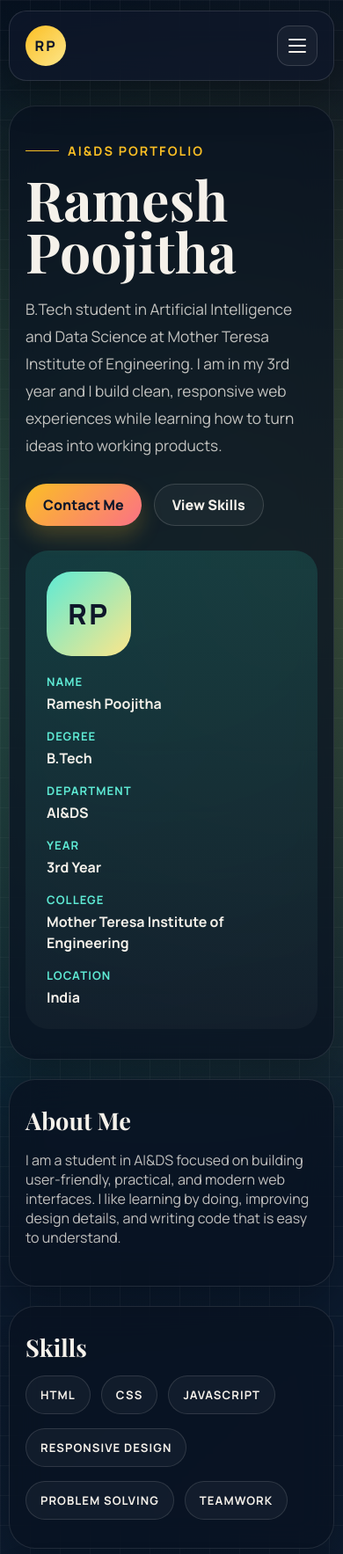
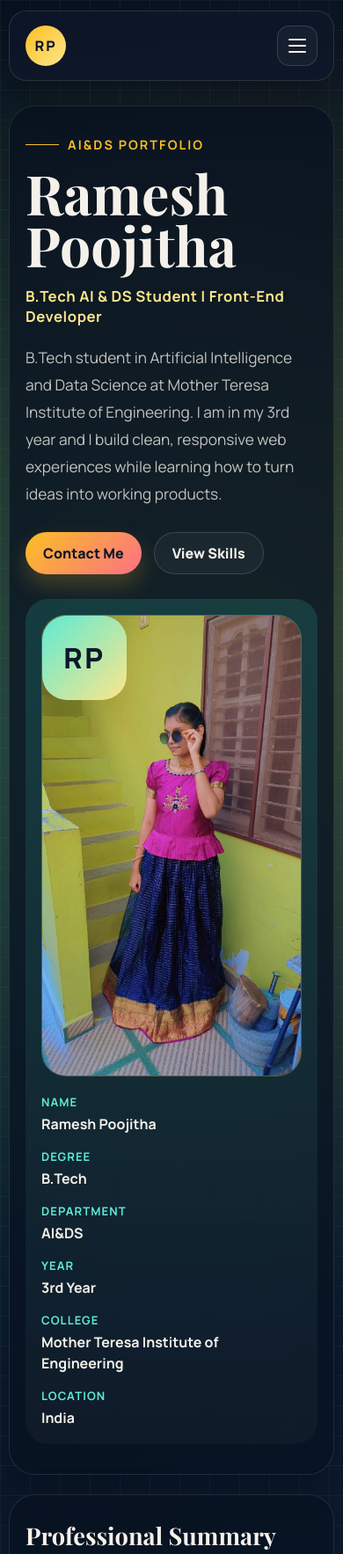
Before and after one commit to poojitha200631/Java-Full-Stack, a plain HTML site: page HTML-CSS/index.html in a window 390 px wide. Shown: the top 1767 px of the page at 88% size. Drawn offline with nearby package versions, Linux system fonts and the light colour scheme.

Commit message:
HTML-CSS

```diff
--- a/HTML-CSS/index.html
+++ b/HTML-CSS/index.html
@@ -3,8 +3,8 @@
 <head>
     <meta charset="UTF-8">
     <meta name="viewport" content="width=device-width, initial-scale=1.0">
-    <meta name="description" content="Portfolio of Ramesh Poojitha, a B.Tech AI&DS student.">
-    <title>Ramesh Poojitha | Portfolio</title>
+    <meta name="description" content="Resume of Ramesh Poojitha, a B.Tech AI&DS student.">
+    <title>Ramesh Poojitha | Resume</title>
     <link rel="preconnect" href="https://fonts.googleapis.com">
     <link rel="preconnect" href="https://fonts.gstatic.com" crossorigin>
     <link href="https://fonts.googleapis.com/css2?family=Manrope:wght@400;500;600;700;800&family=Playfair+Display:wght@600;700&display=swap" rel="stylesheet">
@@ -34,6 +34,7 @@
                 <div class="hero-copy">
                     <p class="eyebrow">AI&DS Portfolio</p>
                     <h1>Ramesh Poojitha</h1>
+                    <p class="role">B.Tech AI &amp; DS Student | Front-End Developer</p>
                     <p class="lead">
                         B.Tech student in Artificial Intelligence and Data Science at Mother Teresa Institute of Engineering.
                         I am in my 3rd year and I build clean, responsive web experiences while learning how to turn ideas into working products.
@@ -45,7 +46,10 @@
                 </div>
 
                 <aside class="profile-panel">
-                    <div class="avatar">RP</div>
+                    <div class="photo-frame">
+                        <img class="profile-photo" src="WhatsApp Image 2026-06-13 at 10.40.26 AM.jpeg"alt="Portrait of Ramesh Poojitha" onerror="this.hidden=true;this.nextElementSibling.hidden=false;">
+                        <div class="avatar profile-fallback" hidden>RP</div>
+                    </div>
                     <div class="quick-facts">
                         <div>
                             <span>Name</span>
@@ -76,7 +80,7 @@
             </section>
 
             <section id="about" class="card section-block reveal">
-                <h2>About Me</h2>
+                <h2>Professional Summary</h2>
                 <p>
                     I am a student in AI&DS focused on building user-friendly, practical, and modern web interfaces.
                     I like learning by doing, improving design details, and writing code that is easy to understand.
@@ -157,7 +161,7 @@
                     </div>
                     <div>
                         <span>Email</span>
-                        <a href="mailto:poojitha2006312gmail.com">poojitha2006312gmail.com</a>
+                        <a href="mailto:poojitha2006312@gmail.com">poojitha2006312@gmail.com</a>
                     </div>
                     <div>
                         <span>Location</span>
--- a/HTML-CSS/style.css
+++ b/HTML-CSS/style.css
@@ -130,6 +130,13 @@ a {
 	grid-template-columns: 1.5fr 0.9fr;
 	gap: 28px;
 	padding: 34px;
+	align-items: stretch;
+}
+
+.hero-copy {
+	display: flex;
+	flex-direction: column;
+	justify-content: center;
 }
 
 .eyebrow {
@@ -161,6 +168,14 @@ h3 {
 h1 {
 	font-size: clamp(3rem, 8vw, 5.4rem);
 	line-height: 0.95;
+}
+
+.role {
+	margin: 16px 0 0;
+	font-size: 1.05rem;
+	font-weight: 700;
+	letter-spacing: 0.03em;
+	color: #fde68a;
 }
 
 .lead,
@@ -219,6 +234,35 @@ h1 {
 	background: linear-gradient(180deg, rgba(45, 212, 191, 0.16), rgba(255, 255, 255, 0.03));
 }
 
+.photo-frame {
+	position: relative;
+	overflow: hidden;
+	border-radius: 28px;
+	min-height: 310px;
+	border: 1px solid rgba(255, 255, 255, 0.14);
+	background: linear-gradient(160deg, rgba(251, 191, 36, 0.18), rgba(45, 212, 191, 0.18));
+	box-shadow: inset 0 1px 0 rgba(255, 255, 255, 0.08);
+}
+
+.profile-photo {
+	display: block;
+	width: 100%;
+	height: 100%;
+	min-height: 310px;
+	object-fit: cover;
+	object-position: center top;
+}
+
+.profile-fallback {
+	position: absolute;
+	inset: 0;
+	width: 100%;
+	height: 100%;
+	border-radius: 0;
+	font-size: 2.2rem;
+	background: linear-gradient(135deg, #5eead4, #fde68a);
+}
+
 .avatar {
 	display: grid;
 	place-items: center;
@@ -258,6 +302,11 @@ h1 {
 	margin-top: 22px;
 }
 
+.section-block p {
+	margin-bottom: 0;
+	line-height: 1.8;
+}
+
 .section-block h2 {
 	margin-bottom: 14px;
 	font-size: clamp(1.7rem, 3vw, 2.3rem);
@@ -275,6 +324,7 @@ h1 {
 	border: 1px solid rgba(255, 255, 255, 0.12);
 	background: rgba(255, 255, 255, 0.04);
 	color: #f5f1ea;
+	box-shadow: inset 0 1px 0 rgba(255, 255, 255, 0.05);
 }
 
 .timeline {
@@ -305,6 +355,7 @@ h1 {
 	border-radius: 20px;
 	background: linear-gradient(180deg, rgba(255, 255, 255, 0.06), rgba(255, 255, 255, 0.03));
 	border: 1px solid rgba(255, 255, 255, 0.08);
+	box-shadow: inset 0 1px 0 rgba(255, 255, 255, 0.04);
 }
 
 .info-grid h3 {
@@ -397,6 +448,11 @@ h1 {
 		grid-template-columns: 1fr;
 	}
 
+	.photo-frame,
+	.profile-photo {
+		min-height: 260px;
+	}
+
 	.contact-grid {
 		grid-template-columns: 1fr;
 	}
@@ -433,4 +489,8 @@ h1 {
 		width: 96px;
 		height: 96px;
 	}
+
+	.profile-panel {
+		padding: 18px;
+	}
 }
```
Also changed, not shown: HTML-CSS/form.js (added, +28 -0 lines), HTML-CSS/form1.html (added, +45 -0 lines), HTML-CSS/WhatsApp Image 2026-06-13 at 10.40.26 AM.jpeg (added).
